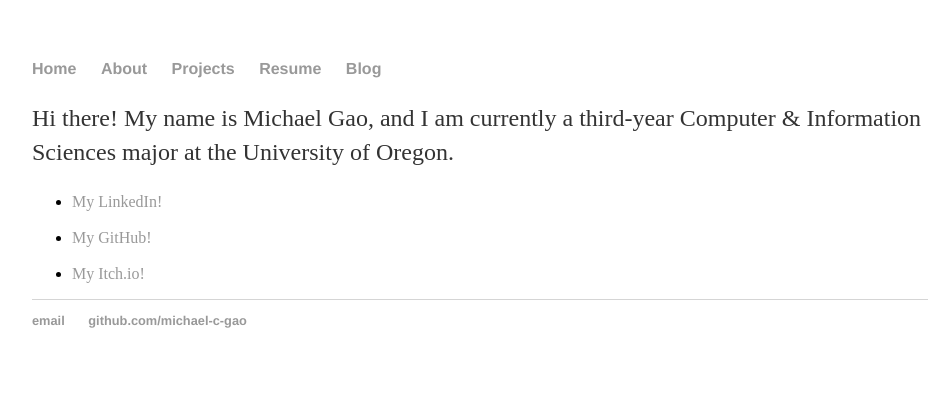
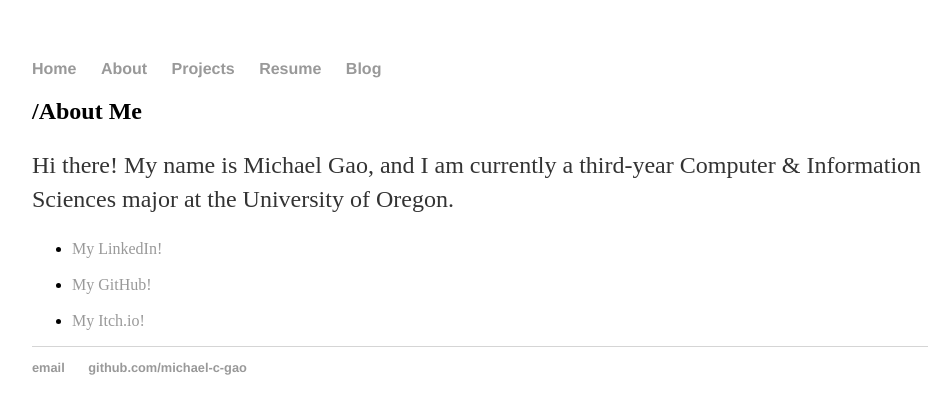
Before and after one commit to michael-c-gao/WebsiteOfMichael, a Jekyll site: the page built from index.html, in a window 1280 px wide. Shown: the top 414 px of the page, without its empty margins (160-1111 px from the left). Built offline with Jekyll 4.4.1, drawn with Linux system fonts in a browser that asks for light colours.

Commit message:
Update index.html

```diff
--- a/index.html
+++ b/index.html
@@ -2,7 +2,7 @@
 layout: default
 title: Michael C. Gao
 ---
-
+	<h2>/About Me</h2>
 	<p>Hi there! My name is Michael Gao, and I am currently a third-year Computer & Information Sciences major at the University of Oregon.</p>
 
 <ul class="contacts">
```
